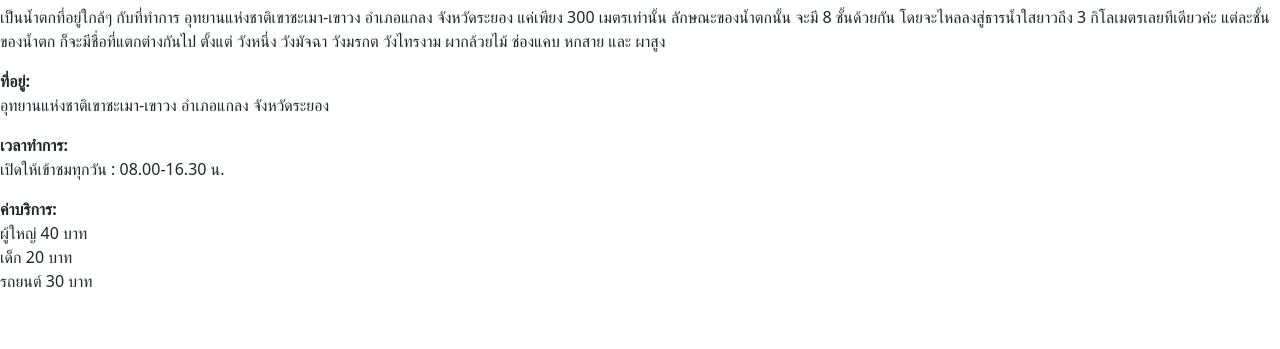
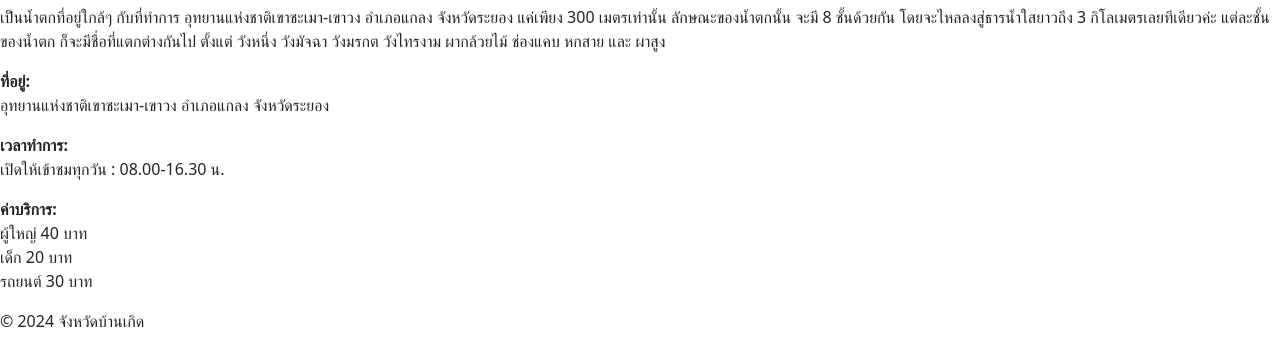
Before and after one commit to 66160148/hw2_bootstrap, a plain HTML site: page places.html in a window 1280 px wide. Shown: the part 10713-11062 px from the top of the page. Before the commit the page ends 11022 px from the top, so only its background shows below. Drawn offline with nearby package versions, Linux system fonts and the light colour scheme.

Commit message:
เพิ่มข้อมูลลิ้งค์ความสำคัญ

```diff
--- a/places.html
+++ b/places.html
@@ -259,3 +259,10 @@
             </p>
         </article>
     </main>
+    <footer>
+        <p>© 2024 จังหวัดบ้านเกิด</p>
+    </footer>
+
+    <script src="https://cdn.jsdelivr.net/npm/bootstrap@5.3.0-alpha1/dist/js/bootstrap.bundle.min.js"></script>
+</body>
+</html>
```
